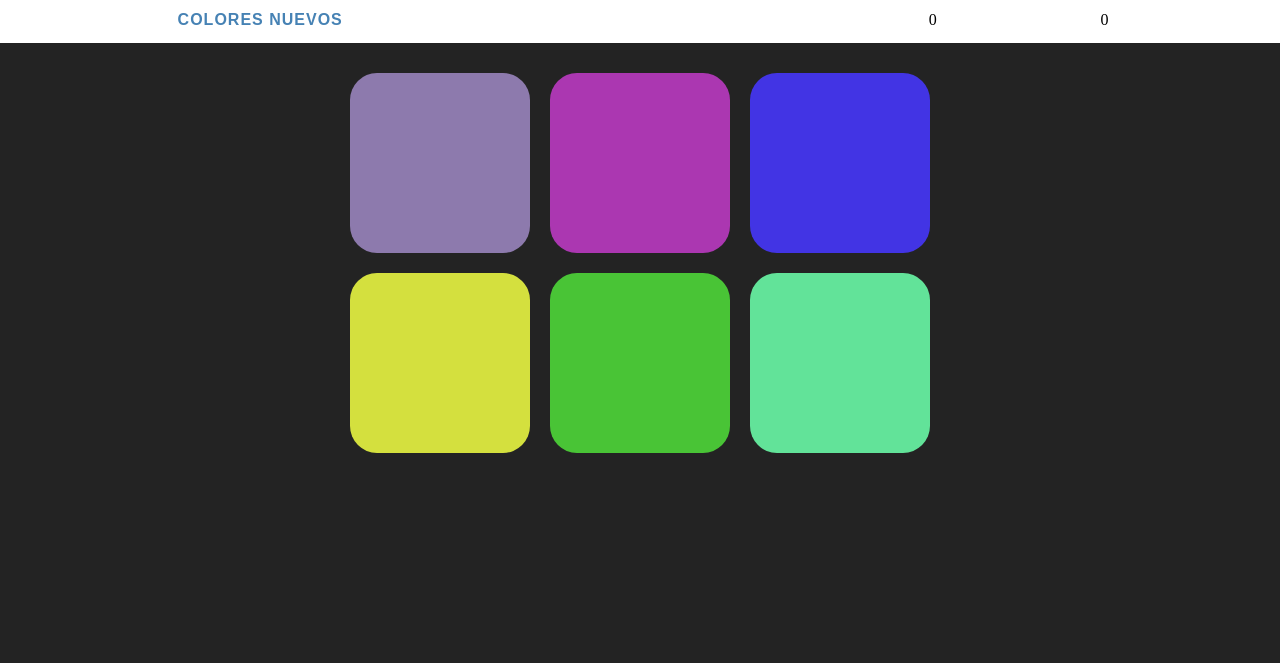
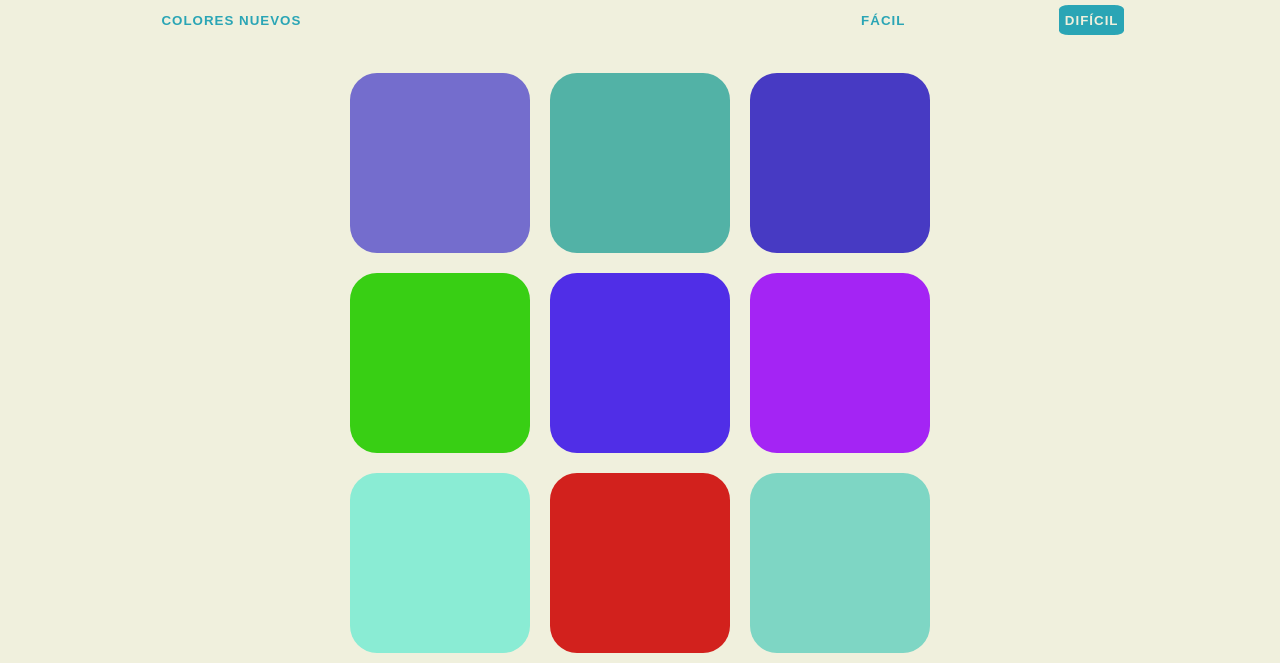
Before and after one commit to AntonTorres/1er-proyecto-hab-, a plain HTML site: page index.html in a window 1280 px wide. Shown: the part 222-885 px from the top of the page. Before the commit the page ends 800 px from the top, so only its background shows below. Drawn offline with Linux system fonts and the light colour scheme.

Commit message:
tercer-dia

```diff
--- a/css/style.css
+++ b/css/style.css
@@ -1,18 +1,14 @@
-/* *{
-    margin: 0;
-    padding: 0;
-    box-sizing: border-box;
-} */
+@import url('https://fonts.googleapis.com/css2?family=Secular+One&display=swap');
 
 body {
-    background-color: #232323;
+    background-color: rgb(240, 240, 221);
     margin: 0;
-    font-family: "Montserrat", "Avenir";
+    font-family: 'Secular One', sans-serif;;
 }
 
-.square {
+.cuadrado {
      width: 30%;
-     background: purple;
+     background: rgb(240, 240, 221);
      padding-bottom: 30%;
      float: left;
      margin: 1.66%;
@@ -22,9 +18,7 @@ body {
      -moz-transition: background 0.6s;
 }
 
-#container {
-    /* 0 margen arriba y abajo; auto a la derecha e izquierda para que tengan el mismo valor
-    en cada lado */
+#contenedor {
     margin: 20px auto;
    max-width: 600px;
 }
@@ -36,13 +30,14 @@ body {
 #mensaje {
     display: inline-block;
     width: 20%;
+    color: rgb(42, 165, 181);
 }
 
 h1 {
-    color: white;
+    color: rgb(240, 240, 221);
     text-align: center;
     line-height: 1.1;
-    background-color: steelblue;
+    background-color: rgb(42, 165, 181);
     margin: 0;
     font-weight: normal;
     text-transform: uppercase;
@@ -57,7 +52,7 @@ h1 {
     display: flex;
     justify-content: space-evenly;
     align-items: center;
-    background: white;
+    background-color: rgb(240, 240, 221);
     padding: 0.5rem;
     height: 30px;
     text-align: center;
@@ -67,19 +62,20 @@ h1 {
 
 
 .seleccionado {
-    color: white;
-    background: steelblue;
+    color: rgb(240, 240, 221);
+    background: rgb(42, 165, 181);
 }
 
 button {
     border: none;
     background: none;
     text-transform: uppercase;
+    border-radius:15%;
+
     height: 100%;
     font-weight: 700;
-    color: steelblue;
+    color: rgb(42, 165, 181);
     letter-spacing: 1px;
-    font-size: inherit;
     transition: all 0.3s;
     --webkit-transition: all 0.3s;
     -moz-transition: all 0.3s;
@@ -87,6 +83,6 @@ button {
 }
 
 button:hover {
-    color: white;
-    background: steelblue;
+    color: rgb(240, 240, 221);
+    background: rgb(42, 165, 181);
 }
--- a/index.html
+++ b/index.html
@@ -21,17 +21,20 @@
     <div id="franja">
       <button id="reset">Colores Nuevos</button>
       <span id="mensaje"></span>
-      <div id="aciertos">0</div>
-      <div id="fallos">0</div>
+      <button class="modo">Fácil</button>
+      <button class="modo seleccionado">Difícil</button>
     </div>
 
-    <div id="container">
-      <div class="square"></div>
-      <div class="square"></div>
-      <div class="square"></div>
-      <div class="square"></div>
-      <div class="square"></div>
-      <div class="square"></div>
+    <div id="contenedor">
+      <div class="cuadrado"></div>
+      <div class="cuadrado"></div>
+      <div class="cuadrado"></div>
+      <div class="cuadrado"></div>
+      <div class="cuadrado"></div>
+      <div class="cuadrado"></div>
+      <div class="cuadrado"></div>
+      <div class="cuadrado"></div>
+      <div class="cuadrado"></div>
     </div>
 
     <script src="./js/script.js"></script>
--- a/js/script.js
+++ b/js/script.js
@@ -1,120 +1,95 @@
-let numDeCuadrados = 6;
-let colors = [];
-let colorElegido;
-//SELECTORS
-let cuadrados = document.querySelectorAll(".square");
+let numCuadrados = 9;
+let colores = [];
+let colorGenerado;
+
+let cuadrados = document.querySelectorAll(".cuadrado");
 let colorAleatorio = document.getElementById("colorAleatorio");
-let mensajeDisplay = document.querySelector("#mensaje");
+let mensaje = document.querySelector("#mensaje");
 let h1 = document.querySelector("h1");
 let botonReset = document.getElementById("reset");
-let modoBotones = document.querySelectorAll(".modo");
+let dificultad = document.querySelectorAll(".modo");
 
-//TODO LO QUE DEBE CORRER CUANDO LA PÁGINA CARGUE
 init();
 
 function init() {
-    //LISTENERS DE BOTONES PARA LOS MODOS FÁCIL Y DIFÍCIL
-    setupBotonesModo();
-    //LISTENERS PARA MANIPULACIÓN DE TODOS LOS CUADRADOS
+    setupDificultad();
     setupCuadrados();
     reset();
 }
 
 function setupCuadrados() {
-    for (var i = 0; i < cuadrados.length; i++){
-        //agregar click listeners a los cuadrados
+    for (let i = 0; i < cuadrados.length; i++){
         cuadrados[i].addEventListener("click", function(){
-            //tomar color del cuadrado clickeado
-            var colorClickeado = this.style.backgroundColor;
-            //y luego comparar el color con colorElegido
-            if (colorClickeado === colorElegido){
-                mensajeDisplay.textContent = "¡Correcto!";
+            let colorClickeado = this.style.backgroundColor;
+            if (colorClickeado === colorGenerado){
+                mensaje.textContent = "¡Correcto!";
                 botonReset.textContent = "Jugar de nuevo";
                 cambiarColores(colorClickeado);
                 h1.style.backgroundColor = colorClickeado;
             } else {
-                this.style.backgroundColor = "#232323";
-                mensajeDisplay.textContent = "¡Vuelve a intentarlo!";
+                this.style.backgroundColor = "rgb(240, 240, 221)";
+                mensaje.textContent = "¡Vuelve a intentarlo!";
+
             }
         });
     }
 }
 
-function setupBotonesModo() {
-    for (var i = 0; i < modoBotones.length; i++) {
-        modoBotones[i].addEventListener("click", function(){
-            modoBotones[0].classList.remove("seleccionado");
-            modoBotones[1].classList.remove("seleccionado");
+function setupDificultad() {
+    for (let i = 0; i < dificultad.length; i++) {
+        dificultad[i].addEventListener("click", function(){
+            dificultad[0].classList.remove("seleccionado");
+            dificultad[1].classList.remove("seleccionado");
             this.classList.add("seleccionado");
-            //la línea siguiente hace lo mismo que el if comentado más abajo
-            //la primera parte es la condición; ? = then; : = else
-            this.textContent === "Fácil" ? numDeCuadrados = 3: numDeCuadrados = 6;
+            this.textContent === "Fácil" ? numCuadrados = 6: numCuadrados = 9;
             reset();
         });
     }
 }
 
 function reset() {
-    //generar colores nuevos
-    colors = generarColoresAlAzar(numDeCuadrados);
-    //elegir un nuevo color al azar de nuestro arreglo
-    colorElegido = elegirColor();
-    //cambiar colorDisplay para que coincida con colorElegido
-    colorAleatorio.textContent = colorElegido;
-    //cambiar los colores de los cuadrados
-    for (var i = 0; i < cuadrados.length; i++){
-        if (colors[i]) {
+    colores = generarColores(numCuadrados);
+    colorGenerado = generarColor();
+    colorAleatorio.textContent = colorGenerado;
+    for (let i = 0; i < cuadrados.length; i++){
+        if (colores[i]) {
             cuadrados[i].style.display = "block";
-            cuadrados[i].style.background = colors[i];
+            cuadrados[i].style.background = colores[i];
         } else {
             cuadrados[i].style.display = "none";
         }
     }
-    h1.style.backgroundColor = "steelblue";
+    h1.style.backgroundColor = "rgb(42, 165, 181)";
     botonReset.textContent = "Colores Nuevos";
-    mensajeDisplay.textContent = "";
+    mensaje.textContent = "";
 }
 
-//BOTÓN PARA GENERAR COLORES NUEVOS O REINICIAR EL JUEGO
 botonReset.addEventListener("click", function(){
     reset();
 });
 
 function cambiarColores(color) {
-    //hacer un loop por todos los cuadrados
-    for (var i = 0; i < cuadrados.length; i++){
-        //cambiar cada color para que sea igual al color a elegir
+    for (let i = 0; i < cuadrados.length; i++){
         cuadrados[i].style.background = color;
     }
 }
 
-//SE ELIGE UN COLOR AL AZAR PARA ADIVINAR
-function elegirColor() {
-    //Método para elegir un número al azar en JS
-    //Math.floor quita los decimales
-    var azar = Math.floor(Math.random() * colors.length);
-    return colors[azar];
+function generarColor() {
+    let azar = Math.floor(Math.random() * colores.length);
+    return colores[azar];
 }
 
-//SE GENERAN COLORES AL AZAR; NUM ES EL NUMERO DE COLORES A GENERAR
-function generarColoresAlAzar(num) {
-    //hacer un arreglo
-    var arr = [];
-    //repetir num de veces
-    for (var i = 0; i < num; i++) {
-        arr.push(colorAlAzar());
-        //obtener color al azar y agregarlo al arreglo
+function generarColores(num) {
+    let arr = [];
+    for (let i = 0; i < num; i++) {
+        arr.push(colorAzar());
     }
-    //devolver el arreglo
     return arr;
 }
 
-function colorAlAzar() {
-    //R = elegir "rojo" de 0 - 255
-    var r =  Math.floor(Math.random() * 256);
-    //G = elegir "verde" de 0 - 255
-    var g =  Math.floor(Math.random() * 256);
-    //B = elegir "azul" de 0 - 255
-    var b =  Math.floor(Math.random() * 256);
+function colorAzar() {
+    let r =  Math.floor(Math.random() * 256);
+    let g =  Math.floor(Math.random() * 256);
+    let b =  Math.floor(Math.random() * 256);
     return "rgb(" + r + ", " + g + ", " + b + ")";
 }
```
